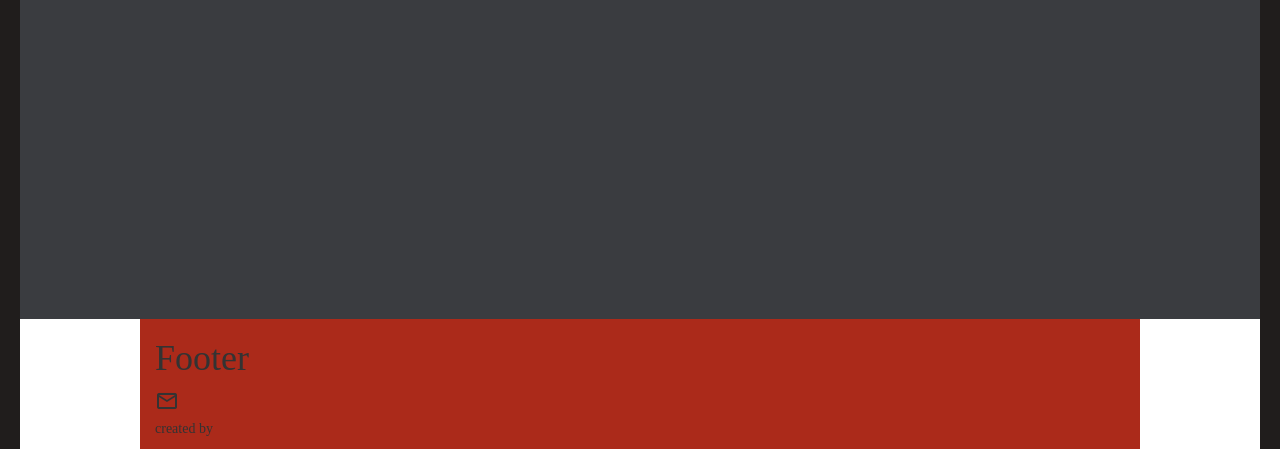
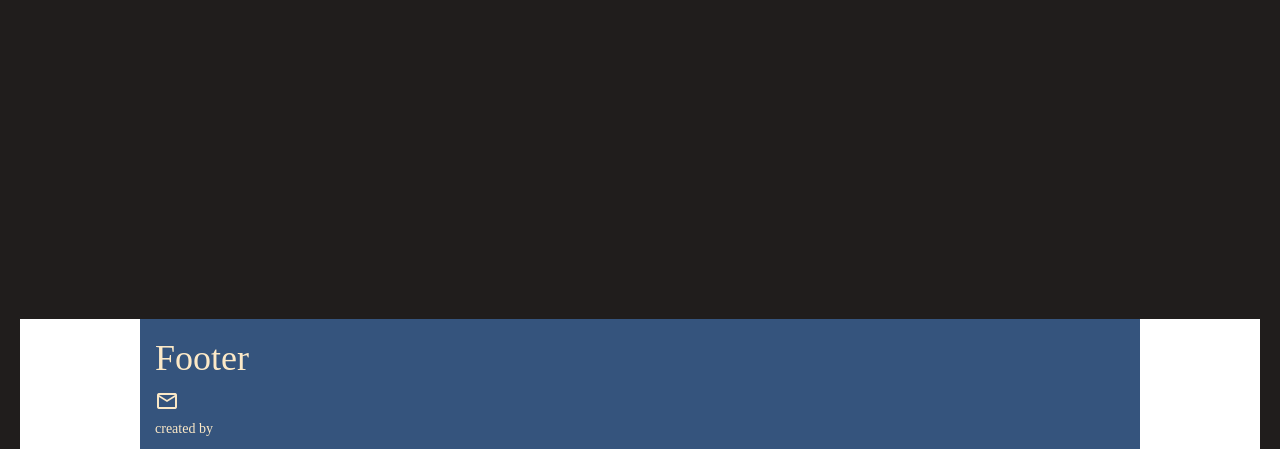
Before and after one commit to nyc-chipmunks-2016/typing-game, a Rails app: page / in a window 1280 px wide. Shown: the part 1733-2182 px from the top of the page. Run offline with Rails 7, Linux system fonts and the light colour scheme; some libraries are stand-ins or nearby versions.

Commit message:
minor changes

```diff
--- a/app/assets/stylesheets/application.css
+++ b/app/assets/stylesheets/application.css
@@ -87,7 +87,7 @@
 }
 
 #play-button {
-  margin: 140px auto 0;
+  margin: 115px auto 0;
   display: block;
   background: rgba(255, 0, 0, .2);
   font-size: 65px;
@@ -137,7 +137,7 @@
   z-index: 1;
   height: 40vh;
   position: relative;
-  background: #3A3C40;
+  background: #201D1C;
   width: 100%;
 }
 
@@ -318,7 +318,7 @@
 .features-list{
     padding: 50px 0;
     background-color:#201D1C;
-    color: white;
+    color: #FCE9C7;
     font-size: 18px;
     min-height: 60vh;
     text-align: center;
@@ -338,11 +338,12 @@
 .features-list div i{
     font-size: 50px;
     margin-bottom: 10px;
-    color: #7D1F13;
+    color: #EB3A23;
 
 }
 .footer{
-  background-color: #AB2A1A;
+  background-color: #35547D;
+  color:#FCE9C7;
 }
 .about-us{
 
```
